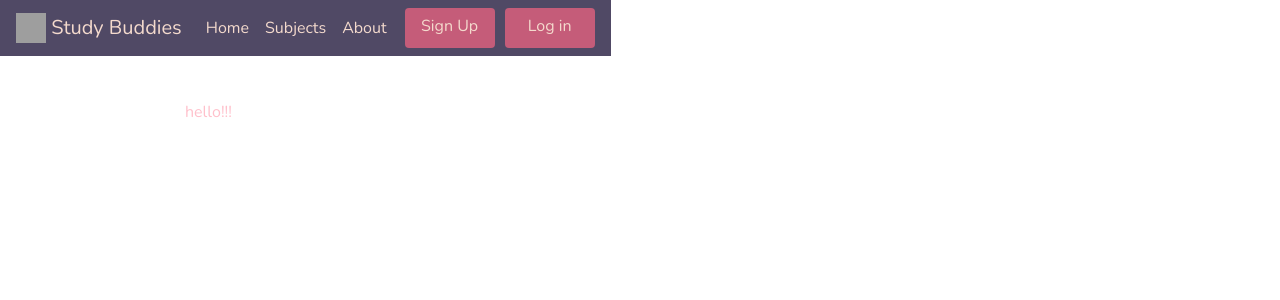
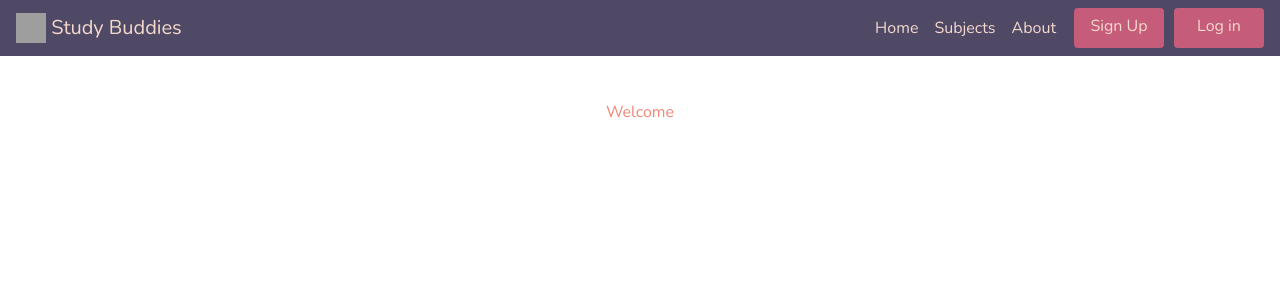
Before and after one commit to EvilJesster/studybuddies, a Flask app: page / in a window 1280 px wide. Shown: the top 300 px of the page. Run offline with Flask 2, Linux system fonts and the light colour scheme; some libraries are stand-ins or nearby versions; grey boxes are pictures that could not be loaded.

Commit message:
playing with welcome

```diff
--- a/project/routes/landing.py
+++ b/project/routes/landing.py
@@ -1,5 +1,6 @@
 from flask import Blueprint, render_template, session, redirect, url_for
 from project import mongo
+from datetime import datetime
 landing = Blueprint('landing', __name__)
 
 
@@ -13,5 +14,5 @@ def tester(): #TODO:make this a real name
             return(redirect(url_for('user.setup')))
         return(render_template('loggedin.html'))
     else:
-        return(render_template('notloggedin.html'))
-    return(render_template('base.html'))
+        return(render_template('notloggedin.html', time = datetime.now()))
+    return(render_template('base.html', time = datetime.now()))
--- a/project/static/css/style.css
+++ b/project/static/css/style.css
@@ -2,9 +2,13 @@ body {
   font-family: 'Nunito', sans-serif;
 }
 
+.stickyHeader {
+position: fixed;
+width: 100%;
+}
+
 #navigation {
   background-color:#504965;
-  position:fixed;
 }
 
 #navigation a {
@@ -28,9 +32,9 @@ body {
 }
 
 #welcome {
-    position:absolute;
-    color:pink;
-    margin-top:100px;
-    padding-left:100px;
+    padding:100px;
+    height:100px;
+    width:500px;
+    color:#F38676;
     text-align:center;
 }
--- a/project/templates/notloggedin.html
+++ b/project/templates/notloggedin.html
@@ -1,7 +1,7 @@
 {% extends 'base.html' %}
 {% block nav %}
-  <nav class="navbar navbar-expand-lg navbar-light" id="navigation">
-        <a class="navbar-brand" href="#">
+  <nav class="navbar navbar-expand-lg navbar-light stickyHeader" id="navigation">
+        <a class="navbar-brand" href="/">
             <img src="/docs/4.5/assets/brand/bootstrap-solid.svg" width="30" height="30" class="d-inline-block align-top" alt="" loading="lazy">
     Study Buddies
         </a>
@@ -10,7 +10,7 @@
         </button>
         <div class="collapse navbar-collapse" id="navbarNavAltMarkup" style="justify-content:flex-end">
             <div class="navbar-nav">
-                <a class="nav-item nav-link active" href="#">
+                <a class="nav-item nav-link active" href="/">
                     Home <span class="sr-only">(current)</span>
                 </a>
                 <a class="nav-item nav-link" href="#">Subjects</a>
@@ -23,9 +23,9 @@
 {% endblock %}
 
 {%  block content %}
-    <div class="container-lg">
+    <div class="container-lg" style="display:flex;justify-content:center;">
         <div id="welcome">
-            hello!!!
+            Welcome
         </div>
     </div>
 {% endblock %}
```
